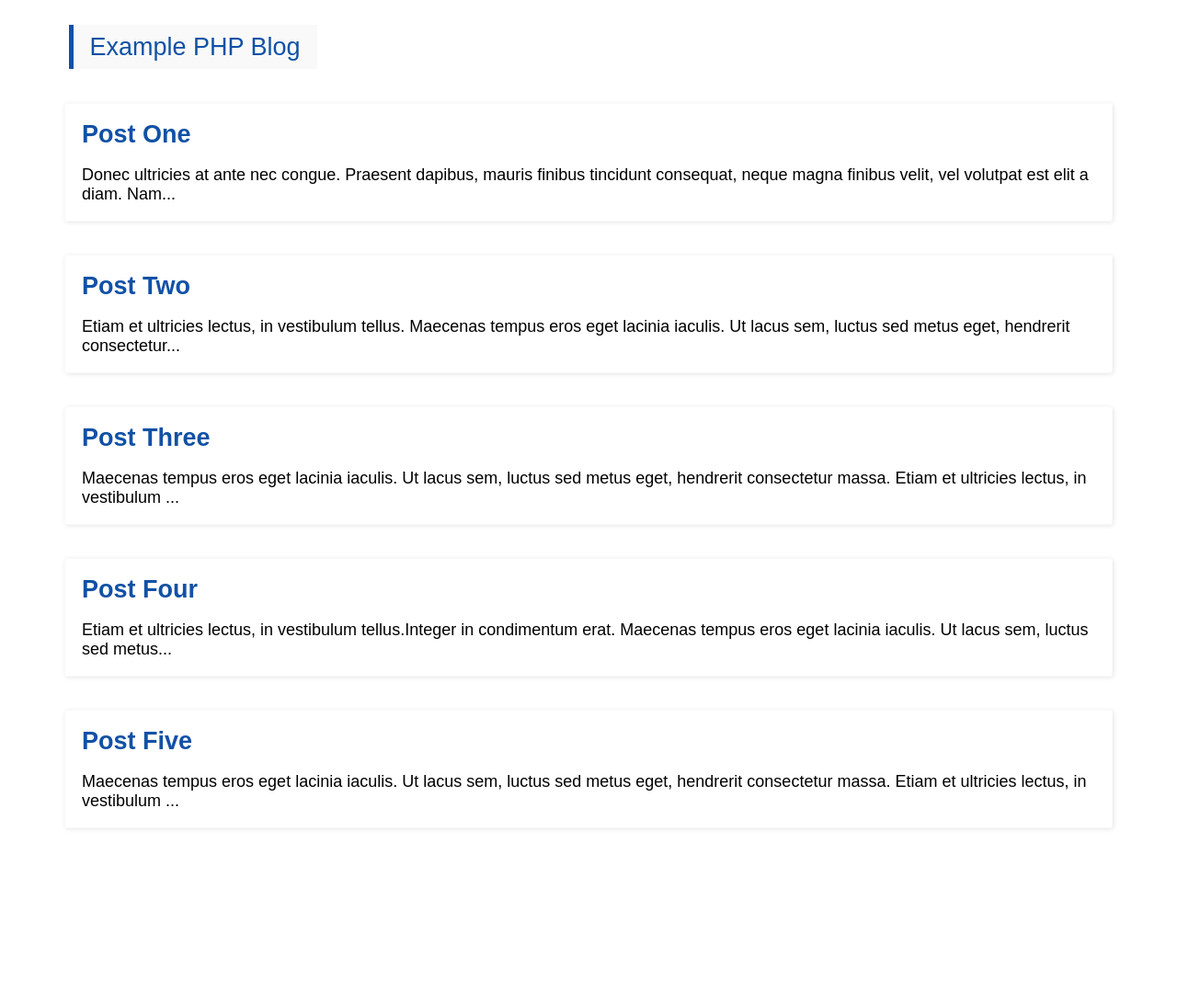
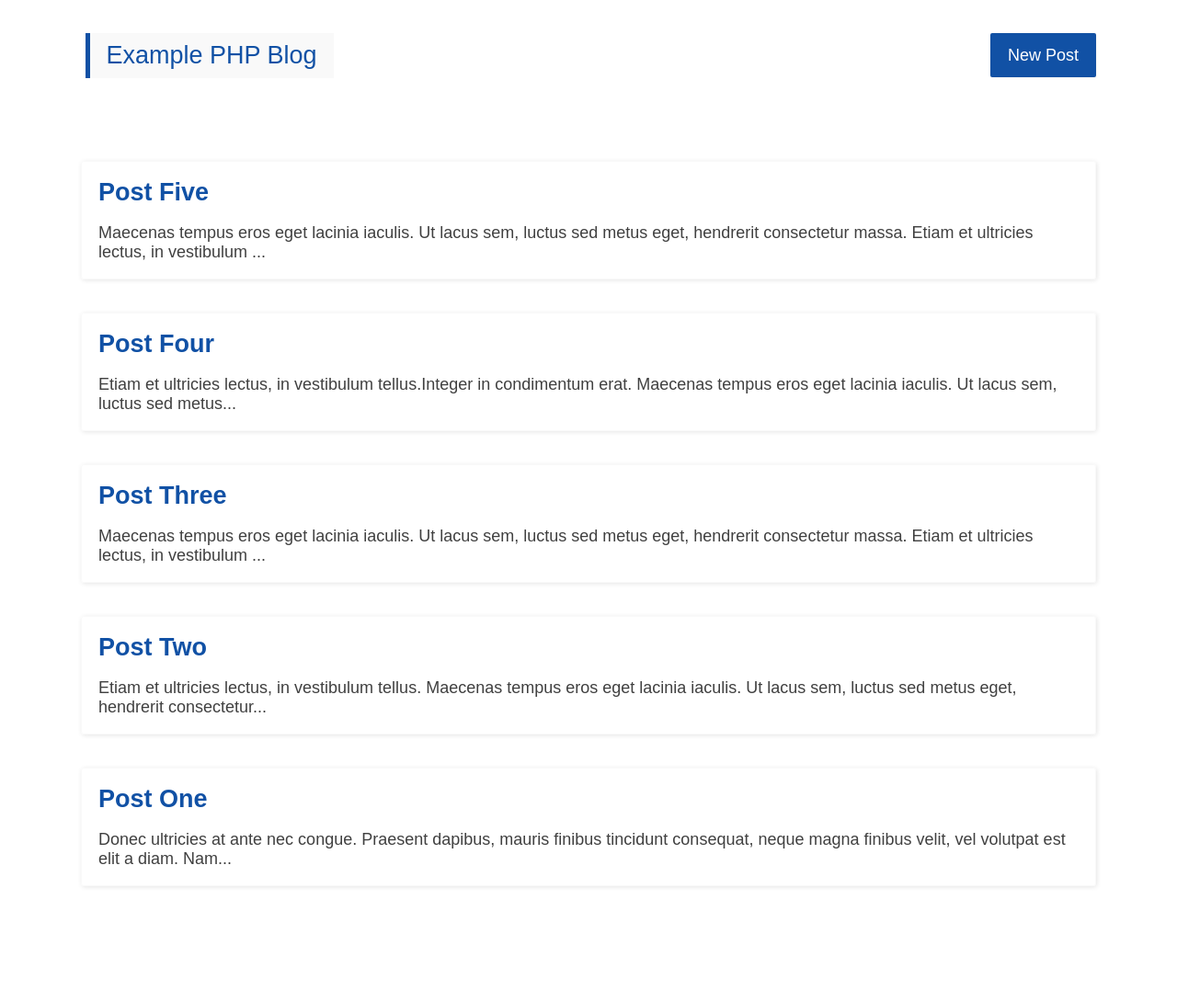
Before and after one commit to lambry/ex-php-blog, a PHP site: page / in a window 1280 px wide. Shown: the whole page at 92% size. Before the commit the page ends 902 px from the top, so only its background shows below. Run offline with PHP 8.4, Linux system fonts and the light colour scheme.

Commit message:
Add ‘admin’ routes, forms etc.

```diff
--- a/app/models/Post.php
+++ b/app/models/Post.php
@@ -28,4 +28,37 @@ class Post
         return App::use('database')->select('posts')->where($field, $value);
     }
 
+    /**
+     * Add a new post
+     *
+     * @param array $data
+     * @return array $post
+     */
+    public static function add(array $data)
+    {
+        return App::use('database')->select('posts')->insert($data);
+    }
+
+    /**
+     * Update an existing post
+     *
+     * @param array $data
+     * @return array $post
+     */
+    public static function update(array $data)
+    {
+        return App::use('database')->select('posts')->update($data);
+    }
+
+    /**
+     * Remove an existing post
+     *
+     * @param int $id
+     * @return array $post
+     */
+    public static function delete(int $id)
+    {
+        return App::use('database')->select('posts')->delete($id);
+    }
+
 }
--- a/app/utilities/helpers.php
+++ /dev/null
@@ -1,15 +0,0 @@
-<?php
-
-/**
- * Require a view with optional data.
- *
- * @param string $name
- * @param array $data
- * @return void $view
- */
-function view(string $name, $data = [])
-{
-    extract($data);
-
-    return require "app/views/{$name}.php";
-}
--- a/app/views/index.php
+++ b/app/views/index.php
@@ -4,7 +4,9 @@
         <?php foreach ($posts as $post) : ?>
             <div class="post">
                 <h2 class="post-title"><a href="/posts/<?= $post->slug; ?>"><?= $post->title; ?></a></h2>
-                <p class="post-content"><?= substr($post->content, 0, 150); ?>...</p>
+                <p class="post-content">
+                    <?= strlen($post->content) > 150 ? substr($post->content, 0, 150) . '...' : $post->content; ?>
+                </p>
             </div>
         <?php endforeach; ?>
     </div>
--- a/app/views/partials/header.php
+++ b/app/views/partials/header.php
@@ -4,7 +4,7 @@
     <meta charset="UTF-8">
     <meta name="viewport" content="width=device-width, initial-scale=1.0">
     <meta http-equiv="X-UA-Compatible" content="ie=edge">
-    <link rel="stylesheet" href="/assets/styles/style.css">
+    <link rel="stylesheet" href="/public/styles/style.css">
     <title>EX PHP Blog</title>
 </head>
 <body>
@@ -12,4 +12,5 @@
 
         <header class="row">
             <a href="/" class="logo">Example PHP Blog</a>
+            <a href="/admin/new" class="button button-new">New Post</a>
         </header>
--- a/app/views/post.php
+++ b/app/views/post.php
@@ -3,6 +3,7 @@
     <div class="row post">
         <h1 class="post-title"><?= $post->title; ?></h1>
         <p class="posts-content"><?= $post->content; ?></p>
+        <a href="/admin/edit/<?= $post->id; ?>">Edit</a>
     </div>
 
 <?php include 'partials/footer.php';
--- a/assets/styles/style.css
+++ /dev/null
@@ -1,50 +0,0 @@
-/* Global */
-html {
-    font-size: 18px;
-    font-family: Arial, Helvetica, sans-serif;
-    box-sizing: border-box;
-}
-
-*,
-*:before,
-*:after {
-    box-sizing: inherit;
-}
-
-/* Type */
-a {
-    color: #1151a5;
-    text-decoration: none;
-}
-.logo {
-    font-size: 1.5rem;
-    border-left: 5px solid;
-    padding: 0.5rem 1rem;
-    margin-left: 0.25rem;
-    background: rgba(0, 0, 0, 0.025);
-}
-
-/* Layout */
-.container {
-    margin: 2rem auto;
-    max-width: 1140px;
-}
-
-.row {
-    margin-bottom: 2.5rem;
-}
-
-/* Posts */
-.post {
-    padding: 1rem;
-    margin-bottom: 2rem;
-    border-radius: 3px;
-    border: 1px solid rgba(0, 0, 0, 0.025);
-    box-shadow: 1px 1px 5px rgba(0, 0, 0, 0.1);
-}
-.post-title {
-    margin: 0 0 0.5rem;
-}
-.post-content {
-    margin-bottom: 0;
-}
--- a/composer.json
+++ b/composer.json
@@ -6,13 +6,13 @@
             "email": "david@lambry.com"
         }
     ],
-    "description": "A super tiny/basic PHP example blog.",
+    "description": "A very basic, completely fictitious PHP example blog.",
     "autoload": {
         "classmap": [
-            "./app/"
+            "core/", "app/"
         ],
         "files": [
-            "app/utilities/helpers.php"
+            "core/utilities.php"
         ]
     }
 }
--- a/config.php
+++ b/config.php
@@ -1,6 +1,7 @@
 <?php
 
 return [
+    'name' => 'ex-php-blog',
     'database' => [
         'name' => '',
         'username' => '',
--- a/app/App.php
+++ b/core/App.php
@@ -8,7 +8,7 @@ class App
     protected static $store = [];
 
     /**
-     * Bind a new key/value into the container
+     * Bind a new key/value into the app store
      *
      * @param string $key
      * @param mixed $value
@@ -19,7 +19,7 @@ class App
     }
 
     /**
-     * Retrieve and use a value from the store
+     * Retrieve and use a value from the app store
      *
      * @param string $key
      * @return mixed $value
--- a/app/Database.php
+++ b/core/Database.php
@@ -6,7 +6,7 @@ use PDOException;
 
 class Database
 {
-    // Store PDO and table ref
+    // Store PDO/table ref
     protected $pdo;
     protected $table;
 
@@ -58,7 +58,7 @@ class Database
      */
     public function all() : array
     {
-        $statement = $this->pdo->prepare("select * from {$this->table}");
+        $statement = $this->pdo->prepare("select * from {$this->table} order by id desc");
 
         $statement->execute();
 
@@ -72,13 +72,56 @@ class Database
      * @param string $value
      * @return object $post
      */
-    public function where(string $field, $value)
+    public function where(string $field, string $value) : \stdClass
     {
-        $statement = $this->pdo->prepare("select * from {$this->table} where slug = :value");
+        $statement = $this->pdo->prepare("select * from {$this->table} where $field = :value");
 
         $statement->execute([':value' => $value]);
 
         return $statement->fetch(PDO::FETCH_OBJ);
     }
 
+    /**
+     * Insert a new row
+     *
+     * @param array $data
+     * @return bool $success
+     */
+    public function insert(array $data) : bool
+    {
+        extract($data);
+
+        $statement = $this->pdo->prepare("insert into {$this->table} (title, slug, content) values (:title, :slug, :content)");
+
+        return $statement->execute([':title' => $title, ':slug' => $slug, ':content' => $content]);
+    }
+
+    /**
+     * Update an existing row
+     *
+     * @param array $data
+     * @return bool $success
+     */
+    public function update(array $data) : bool
+    {
+        extract($data);
+
+        $statement = $this->pdo->prepare("update {$this->table} set title = :title, slug = :slug, content = :content where id = :id");
+
+        return $statement->execute([':title' => $title, ':slug' => $slug, ':content' => $content, ':id' => $id]);
+    }
+
+    /**
+     * Delete a existing row
+     *
+     * @param int $id
+     * @return bool $success
+     */
+    public function delete(int $id): bool
+    {
+        $statement = $this->pdo->prepare("delete from {$this->table} where id = :id");
+
+        return $statement->execute([':id' => $id]);
+    }
+
 }
--- /dev/null
+++ b/core/utilities.php
@@ -0,0 +1,36 @@
+<?php
+
+/**
+ * Require a view with optional data
+ *
+ * @param string $name
+ * @param array $data
+ * @return void $view
+ */
+function view(string $name, $data = [])
+{
+    extract($data);
+
+    return require "app/views/{$name}.php";
+}
+
+/**
+ * Redirect to a different page
+ *
+ * @param string $path
+ */
+function redirect(string $path) : void
+{
+    header("Location: {$path}");
+}
+
+/**
+ * Slugify a string
+ *
+ * @param string $string
+ * @return string $slug
+ */
+function slugify(string $string) : string
+{
+    return strtolower(str_replace(' ', '-', $string));
+}
--- a/index.php
+++ b/index.php
@@ -3,7 +3,16 @@ require __DIR__ . '/bootstrap.php';
 
 $app = new App();
 
+// Main display routes
 $app->get('/', 'Posts@index');
 $app->get('/posts/:slug', 'Posts@show');
 
+// Admin post management routes
+$app->get('/admin/new', 'Admin@form');
+$app->get('/admin/edit/:id', 'Admin@form');
+$app->post('/admin/new', 'Admin@add');
+$app->post('/admin/edit/:id', 'Admin@edit');
+$app->post('/admin/delete/:id', 'Admin@delete');
+
+// Start
 $app->run();
--- /dev/null
+++ b/public/styles/style.css
@@ -0,0 +1,112 @@
+/* Global */
+html {
+    color: #404040;
+    font-size: 18px;
+    font-family: Arial, Helvetica, sans-serif;
+    box-sizing: border-box;
+}
+
+*,
+*:before,
+*:after {
+    box-sizing: inherit;
+}
+
+/* Type */
+a {
+    color: #1151a5;
+    text-decoration: none;
+    transition: all 0.2s ease;
+}
+a:hover {
+    color: #053e8a;
+}
+.logo {
+    display: inline-block;
+    font-size: 1.5rem;
+    border-left: 5px solid;
+    padding: 0.5rem 1rem;
+    margin-left: 0.25rem;
+    background: rgba(0, 0, 0, 0.025);
+}
+.logo:hover {
+    background: rgba(0, 0, 0, 0.05);
+}
+.button {
+    padding: 0.7rem 1rem;
+    color: #fff;
+    cursor: pointer;
+    display: inline-block;
+    background-color: #1151a5;
+    border-radius: 2px;
+    border: 1px solid rgba(0, 0, 0, 0.025);
+    box-shadow: 1px 1px 3px rgba(0, 0, 0, 0.05);
+}
+.button:hover {
+    color: #fff;
+    background-color: #053e8a;
+}
+.button-new {
+    float: right;
+}
+.button-alert {
+    background-color: #a51111;
+}
+.button-alert:hover {
+    background-color: #880404;
+}
+
+/* Layout */
+.container {
+    padding: 1rem;
+    margin: 1rem auto;
+    max-width: 1140px;
+}
+.row {
+    margin-bottom: 5rem;
+}
+
+/* Posts */
+.post {
+    padding: 1rem;
+    margin-bottom: 2rem;
+    border-radius: 3px;
+    border: 1px solid rgba(0, 0, 0, 0.025);
+    box-shadow: 1px 1px 5px rgba(0, 0, 0, 0.1);
+}
+.post-title {
+    margin: 0 0 0.5rem;
+}
+.post-content {
+    margin-bottom: 0;
+}
+
+/* Forms */
+.form-field {
+    margin-bottom: 2rem;
+}
+label {
+    display: block;
+    margin-bottom: 0.25rem;
+}
+input, textarea {
+    width: 100%;
+    font-style: 1rem;
+    padding: 0.75rem 1rem;
+    border: 1px solid rgba(0, 0, 0, 0.1);
+}
+textarea {
+    min-height: 10rem;
+}
+
+/* Media Queries */
+@media (max-width: 500px) {
+    .row {
+        margin-bottom: 2.5rem;
+    }
+    .button-new {
+        float: none;
+        display: block;
+        margin: 1rem 0.25rem 0;
+    }
+}
```
Also changed, not shown: app/controllers/Admin.php (added, +68 -0 lines), app/views/edit.php (added, +24 -0 lines), README.md, core/Request.php (renamed from app/Request.php), core/Router.php (renamed from app/Router.php), 1 other file.
